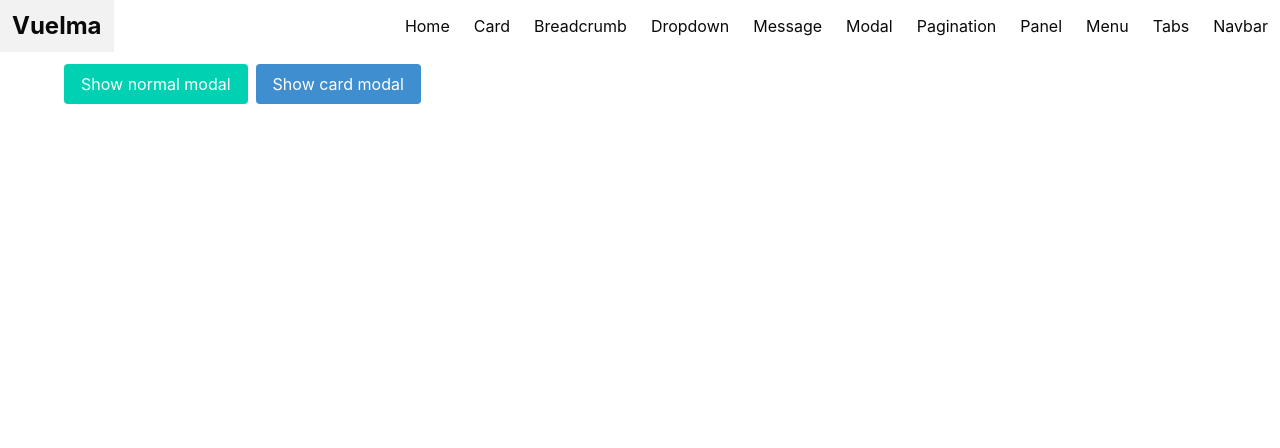
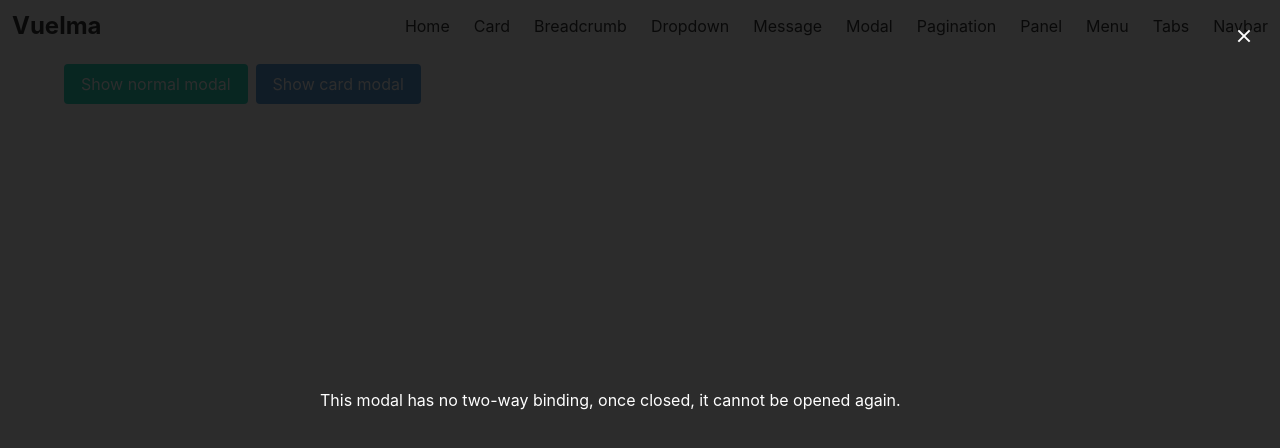
Before and after one commit to huuff/vuelma, a Vue app: page /modal in a window 1280 px wide. Shown: the top 448 px of the page. Built offline with nearby package versions, Linux system fonts and the light colour scheme.

Commit message:
optional two-way binding for modals

```diff
--- a/src/components/BaseModal.vue
+++ b/src/components/BaseModal.vue
@@ -1,5 +1,5 @@
 <template>
-<div class="modal" :class="{ 'is-active': show }">
+<div class="modal" :class="{ 'is-active': actualShow }">
   <div
     class="modal-background"
     @click="tryToCloseByBackdrop"
@@ -11,7 +11,7 @@
     <button v-if="closeable"
       class="modal-close is-large"
       aria-label="close"
-      @click="$emit('close')"
+      @click="actualShow = false"
     ></button>
   </template>
   <template v-if="isCard()">
@@ -25,7 +25,7 @@
           type="button"
           class="delete"
           aria-label="close"
-          @click="$emit('close')"
+          @click="actualShow = false"
         ></button>
       </header>
       <section v-if="$slots.cardBody" class="modal-card-body">
@@ -40,7 +40,7 @@
 </template>
 
 <script setup lang="ts">
-import { useSlots, computed } from 'vue';
+import { useSlots, computed, ref } from 'vue';
 
 const props = withDefaults(defineProps<{
   show?: boolean;
@@ -48,9 +48,22 @@ const props = withDefaults(defineProps<{
   backdropCloseable?: boolean;
   cardTitle?: string;
 }>(), {
-  show: true,
+  show: undefined,
   closeable: true,
   backdropCloseable: undefined,
+});
+
+const emit = defineEmits<{
+  (event: 'update:show', value: boolean): void
+}>();
+
+const internalShow = ref(true);
+const actualShow = computed({
+  get: () => props.show ?? internalShow.value,
+  set: (newShow: boolean) => {
+    internalShow.value = newShow;
+    emit('update:show', newShow);
+  }
 });
 
 // Sets a sensible default for backdropCloseable,
@@ -65,9 +78,6 @@ const computedBackdropCloseable = computed(() => {
   }
 });
 
-const emit = defineEmits<{
-  (event: 'close'): void
-}>();
 
 const slots = useSlots();
 function isCard() {
@@ -76,7 +86,7 @@ function isCard() {
 
 function tryToCloseByBackdrop() {
   if (computedBackdropCloseable.value) {
-    emit('close');
+    emit('update:show', false);
   }
 }
 
--- a/src/pages/ExampleModal.vue
+++ b/src/pages/ExampleModal.vue
@@ -6,8 +6,7 @@
   >Show normal modal</button>
 <base-modal
   closeable
-  :show="showNormal"
-  @close="showNormal = false"
+  v-model:show="showNormal"
   :backdropCloseable="false"
 >
   <p class="has-text-white">Example modal content. This modal is not closeable by clicking on the backdrop</p>
@@ -19,8 +18,7 @@
   >Show card modal</button>
 <base-modal
   closeable
-  :show="showCard"
-  @close="showCard = false"
+  v-model:show="showCard"
   :card-title="'Example card modal'"
   >
   <template #cardBody>
@@ -29,6 +27,10 @@
   <template #cardFooter>
     <p>Example modal footer</p>
   </template>
+</base-modal>
+
+<base-modal closeable class="has-text-white">
+  This modal has no two-way binding, once closed, it cannot be opened again.
 </base-modal>
 </template>
 
```
Also changed, not shown: 1 other file (tests, documents, lock files or other folders).
